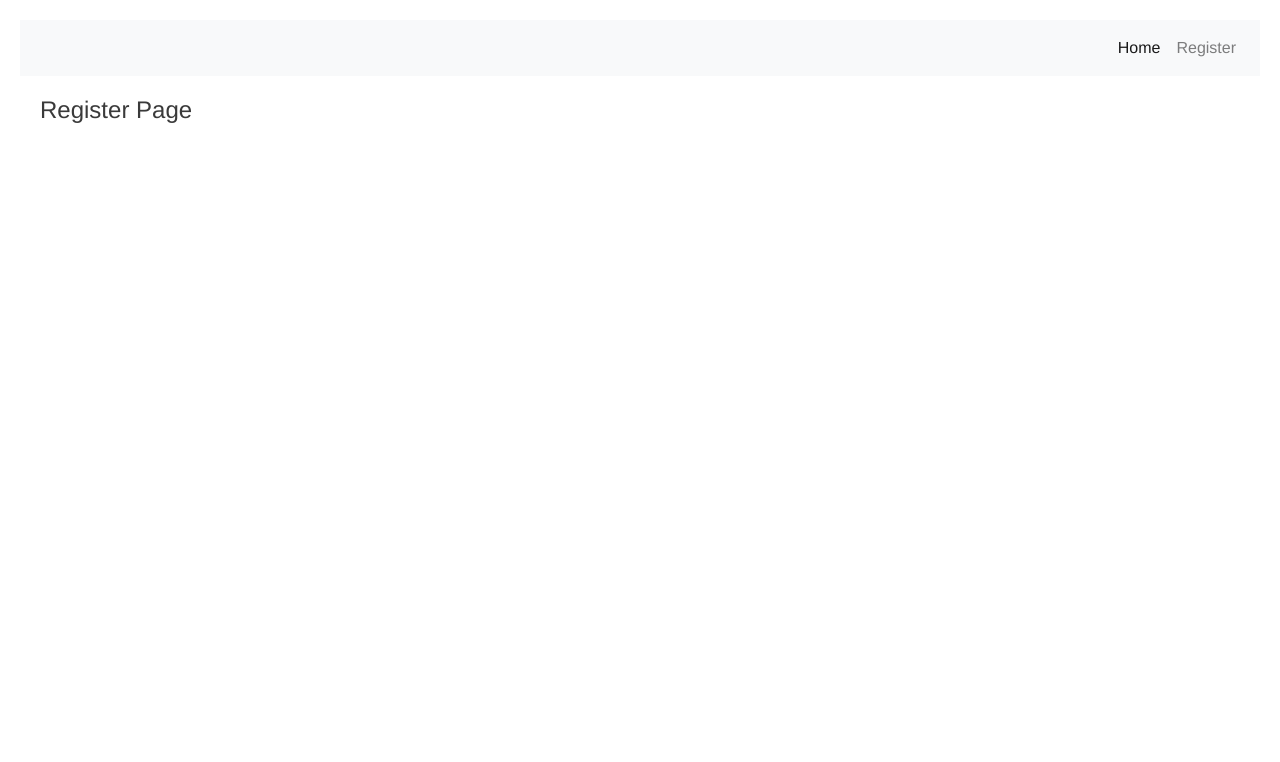
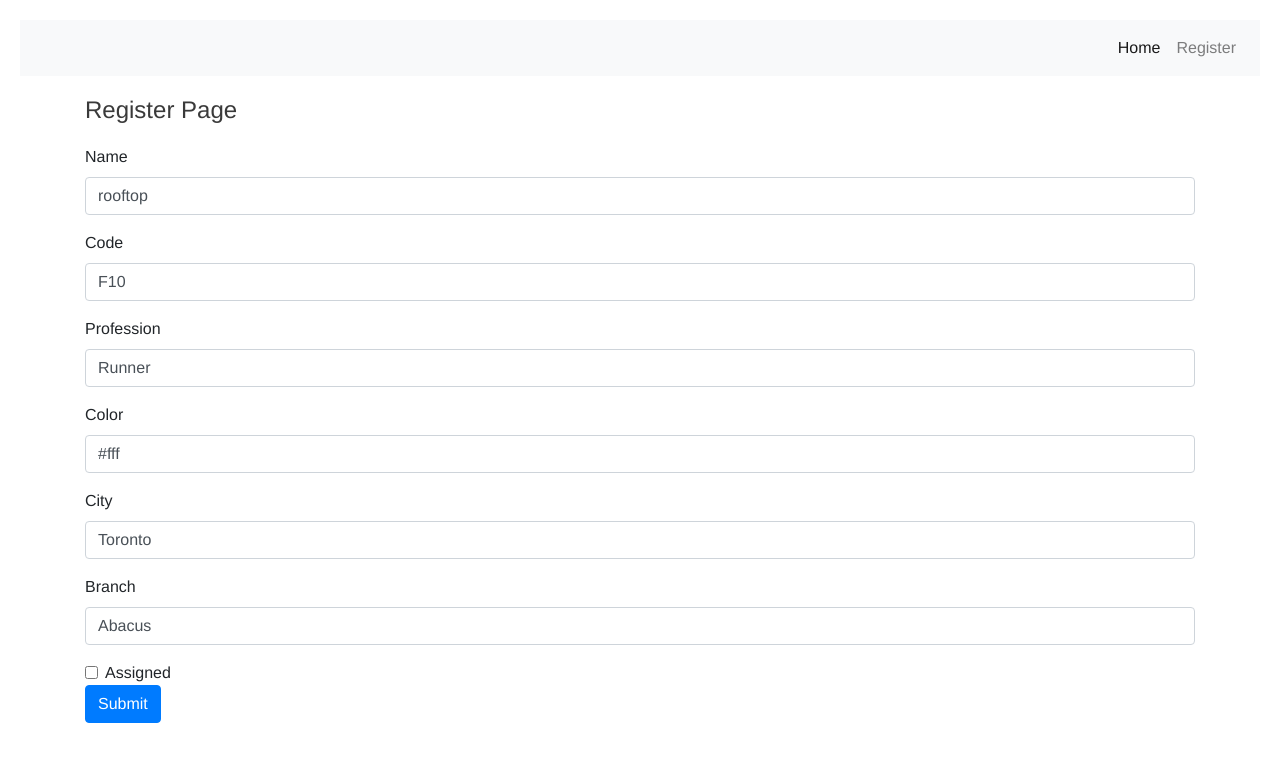
Before and after one commit to rooftopwang/plexxis, a React app: page /register in a window 1280 px wide. Built offline with nearby package versions, Linux system fonts and the light colour scheme; no server answers.

Commit message:
register page

```diff
--- a/public/index.html
+++ b/public/index.html
@@ -4,7 +4,7 @@
     <meta charset="utf-8">
     <meta name="viewport" content="width=device-width, initial-scale=1, shrink-to-fit=no">
     <meta name="theme-color" content="#000000">
-    <link rel="stylesheet" href="https://maxcdn.bootstrapcdn.com/bootstrap/4.0.0/css/bootstrap.min.css" integrity="sha384-Gn5384xqQ1aoWXA+058RXPxPg6fy4IWvTNh0E263XmFcJlSAwiGgFAW/dAiS6JXm" crossorigin="anonymous">
+    <link rel="stylesheet" href="https://stackpath.bootstrapcdn.com/bootstrap/4.1.3/css/bootstrap.min.css" integrity="sha384-MCw98/SFnGE8fJT3GXwEOngsV7Zt27NXFoaoApmYm81iuXoPkFOJwJ8ERdknLPMO" crossorigin="anonymous">
     <!--
       manifest.json provides metadata used when your web app is added to the
       homescreen on Android. See https://developers.google.com/web/fundamentals/engage-and-retain/web-app-manifest/
@@ -38,7 +38,7 @@
       To create a production bundle, use `npm run build` or `yarn build`.
     -->
     <script src="https://code.jquery.com/jquery-3.2.1.slim.min.js" integrity="sha384-KJ3o2DKtIkvYIK3UENzmM7KCkRr/rE9/Qpg6aAZGJwFDMVNA/GpGFF93hXpG5KkN" crossorigin="anonymous"></script>
-<script src="https://cdnjs.cloudflare.com/ajax/libs/popper.js/1.12.9/umd/popper.min.js" integrity="sha384-ApNbgh9B+Y1QKtv3Rn7W3mgPxhU9K/ScQsAP7hUibX39j7fakFPskvXusvfa0b4Q" crossorigin="anonymous"></script>
-<script src="https://maxcdn.bootstrapcdn.com/bootstrap/4.0.0/js/bootstrap.min.js" integrity="sha384-JZR6Spejh4U02d8jOt6vLEHfe/JQGiRRSQQxSfFWpi1MquVdAyjUar5+76PVCmYl" crossorigin="anonymous"></script>
+    <script src="https://cdnjs.cloudflare.com/ajax/libs/popper.js/1.12.9/umd/popper.min.js" integrity="sha384-ApNbgh9B+Y1QKtv3Rn7W3mgPxhU9K/ScQsAP7hUibX39j7fakFPskvXusvfa0b4Q" crossorigin="anonymous"></script>
+    <script src="https://maxcdn.bootstrapcdn.com/bootstrap/4.0.0/js/bootstrap.min.js" integrity="sha384-JZR6Spejh4U02d8jOt6vLEHfe/JQGiRRSQQxSfFWpi1MquVdAyjUar5+76PVCmYl" crossorigin="anonymous"></script>
   </body>
 </html>
--- a/src/action/index.js
+++ b/src/action/index.js
@@ -1,11 +1,22 @@
+import { addnewuser } from '../api/index.js'
+
 export const NEW_USER = 'NEW_USER'
 export const DELETE_USER = 'DELETE_USER'
 export const LOAD_USER = 'LOAD_USER'
 
-export const newuser = (newuser)=>{
-    return {
-        type: NEW_USER,
-        newuser
+// export const newuser = (newuser)=>{
+//     return {
+//         type: NEW_USER,
+//         newuser
+//     }
+// }
+
+export const newuser = (user)=>{
+    return (dispatch) => {
+        console.log("here: ", user)
+        addnewuser(user).then(()=>{
+            dispatch(handleInitData())
+        })
     }
 }
 
--- /dev/null
+++ b/src/api/index.js
@@ -0,0 +1,16 @@
+export function addnewuser(data = {}) {
+    // Default options are marked with *
+      return fetch('http://localhost:8080/api/newuser', {
+          method: "POST",
+          mode: "no-cors", // no-cors, cors, *same-origin
+          cache: "no-cache", // *default, no-cache, reload, force-cache, only-if-cached
+          credentials: "same-origin",
+          headers: {
+              "Content-Type": "application/json",
+          },
+          redirect: "follow", // manual, *follow, error
+          referrer: "no-referrer", // no-referrer, *client
+          body: JSON.stringify(data),
+      })
+      .then(response => response.json());
+  }
--- a/src/components/Register.js
+++ b/src/components/Register.js
@@ -1,14 +1,91 @@
 import React, { Component } from 'react'
 import { connect } from 'react-redux'
-
+import { bindActionCreators } from 'redux'
+import { newuser } from '../action/index.js'
 
 class Register extends Component {
+    state = {
+        name: "rooftop",
+        code: "F10",
+        profession: "Runner",
+        color: "#fff",
+        city: "Toronto",
+        branch: "Abacus",
+        assigned: true
+    }
 
+    handleInput = (e, input)=>{
+        const type = e.target.type;
+        const value = type === "checkbox" ? e.target.checked : e.target.value;
+        this.setState({
+            [input]: value
+        })
+    }
+
+    createNewUser = ()=>{
+        const usr = {
+            ...this.state
+        };
+        this.props.register(usr);
+        const { history } = this.props;
+        history.push('/');
+    }
     render(){
         return (
-            <h1>Register Page</h1>
+            <div className="container">
+                <div className="row">
+                    <h1 className="col-sm-12">Register Page</h1>
+                    <div className="col-sm-12">
+                        <form>
+                            <div className="form-group">
+                                <label >Name</label>
+                                <input className="form-control" id="name" aria-describedby="emailHelp" placeholder="Enter Name"
+                                onChange={(e)=>{this.handleInput(e, 'name')}} value={this.state.name} />
+                            </div>
+                            <div className="form-group">
+                                <label >Code</label>
+                                <input className="form-control" id="code" placeholder="Enter Code"
+                                onChange={(e)=>{this.handleInput(e, 'code')}} value={this.state.code} />
+                            </div>
+                            <div className="form-group">
+                                <label >Profession</label>
+                                <input className="form-control" id="profession" placeholder="Enter Profession"
+                                onChange={(e)=>{this.handleInput(e, 'profession')}} value={this.state.profession} />
+                            </div>
+                            <div className="form-group">
+                                <label >Color</label>
+                                <input className="form-control" id="color" placeholder="Enter Color"
+                                onChange={(e)=>{this.handleInput(e, 'color')}} value={this.state.color} />
+                            </div>
+                            <div className="form-group">
+                                <label >City</label>
+                                <input className="form-control" id="city" placeholder="Enter City"
+                                onChange={(e)=>{this.handleInput(e, 'city')}} value={this.state.city} />
+                            </div>
+                            <div className="form-group">
+                                <label >Branch</label>
+                                <input className="form-control" id="branch" placeholder="Enter Branch"
+                                onChange={(e)=>{this.handleInput(e, 'branch')}} value={this.state.branch} />
+                            </div>
+                            <div className="form-check">
+                                <input type="checkbox" className="form-check-input" id="assigned"
+                                onChange={(e)=>{this.handleInput(e, 'assigned')}} value={this.state.assigned} />
+                                <label className="form-check-label" >Assigned</label>
+                            </div>
+                            <button type="submit" className="btn btn-primary" onClick={this.createNewUser}>Submit</button>
+                        </form>
+                    </div>
+                </div>
+            </div>
         )
     }
 }
 
-export default connect(null, null)(Register)
+
+const mapDispatchToProps = (dispatch)=>{
+    return {
+        register: bindActionCreators(newuser, dispatch)
+    }
+}
+
+export default connect(null, mapDispatchToProps)(Register)
```
Also changed, not shown: server/index.js (+8 -0 lines).
